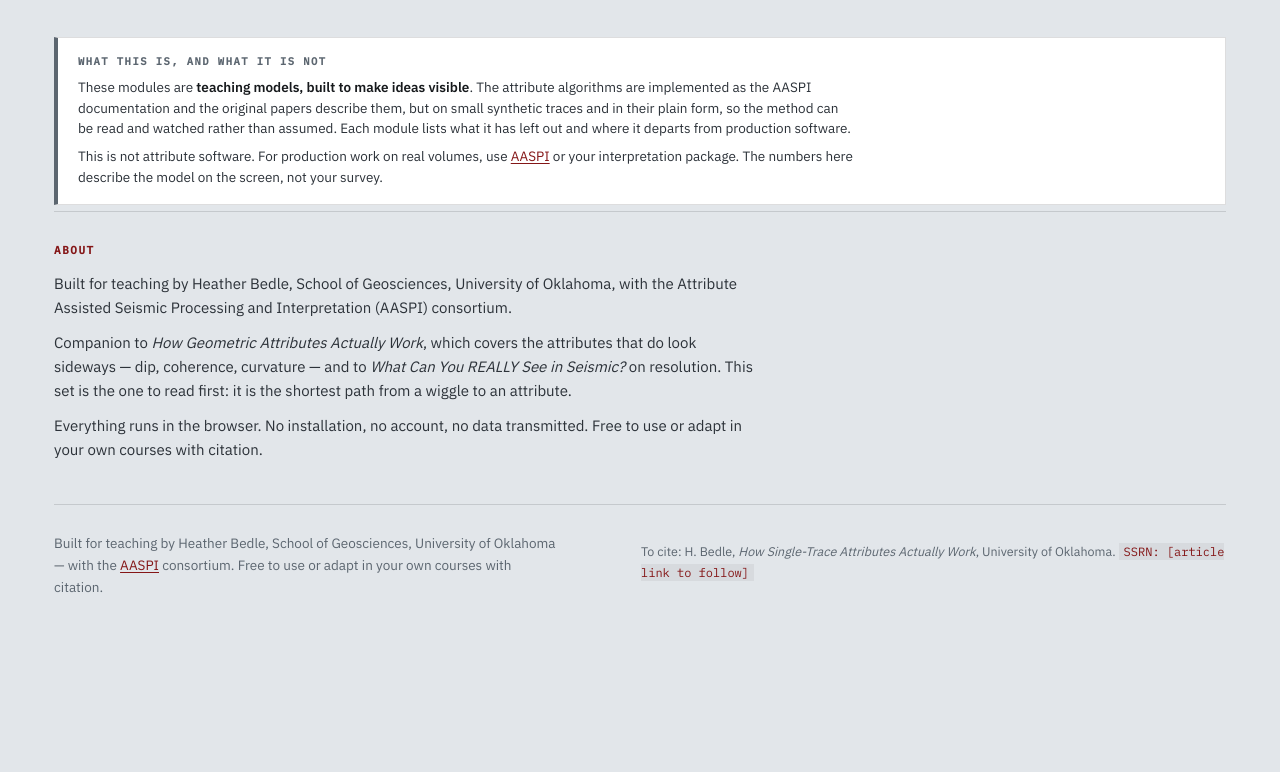
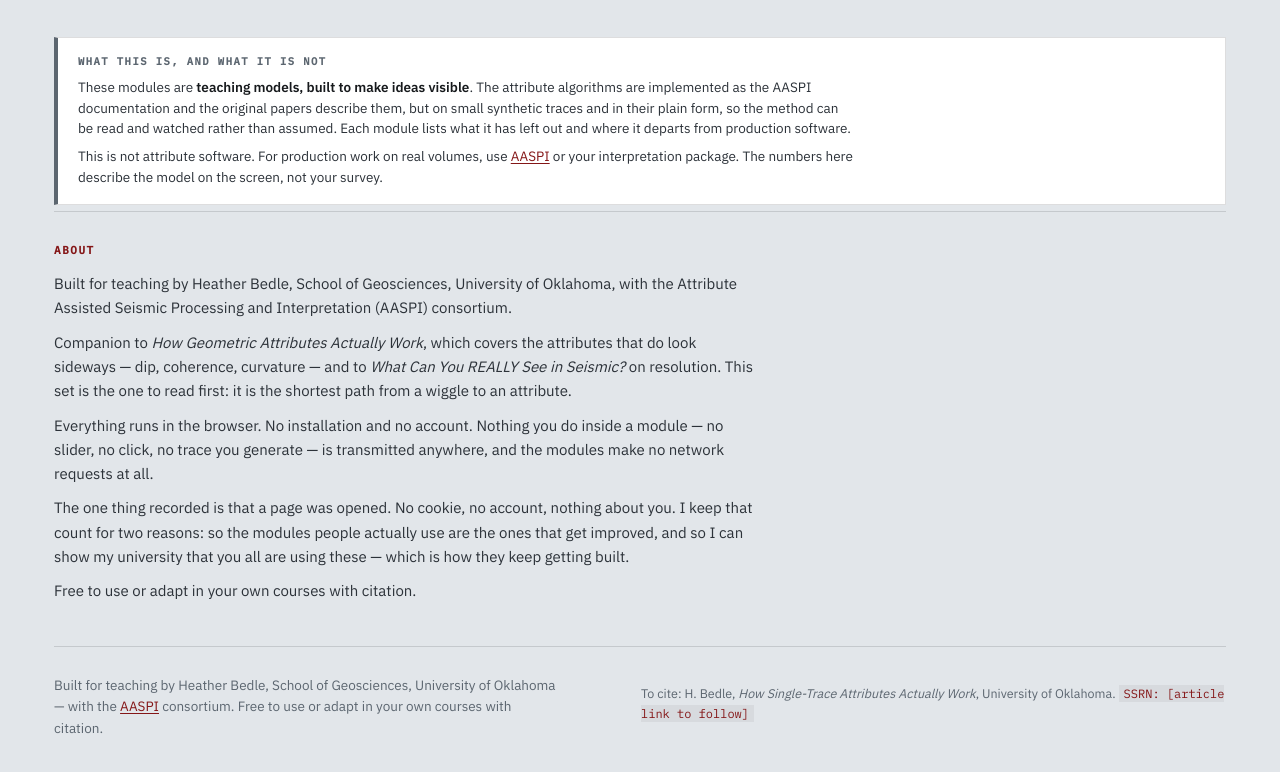
Before and after one commit to hbedle-subsurface/single-trace, a plain HTML site: page index.html in a window 1280 px wide. Shown: the part 2191-2963 px from the top of the page. Before the commit the page ends 2846 px from the top, so only its background shows below. Drawn offline with Linux system fonts and the light colour scheme.

Commit message:
Update index.html

```diff
--- a/index.html
+++ b/index.html
@@ -175,8 +175,13 @@
         look sideways — dip, coherence, curvature — and to <em>What Can You REALLY See in Seismic?</em> on
         resolution. This set is the one to read first: it is the shortest path from a wiggle to an
         attribute.</p>
-      <p>Everything runs in the browser. No installation, no account, no data transmitted. Free to use or
-        adapt in your own courses with citation.</p>
+      <p>Everything runs in the browser. No installation and no account. Nothing you do inside a module —
+        no slider, no click, no trace you generate — is transmitted anywhere, and the modules make no
+        network requests at all.</p>
+      <p>The one thing recorded is that a page was opened. No cookie, no account, nothing about you. I keep
+        that count for two reasons: so the modules people actually use are the ones that get improved, and
+        so I can show my university that you all are using these — which is how they keep getting built.</p>
+      <p>Free to use or adapt in your own courses with citation.</p>
     </div>
   </section>
 
@@ -191,6 +196,7 @@
   </footer>
 </div>
 
+<script src="assets/count.js"></script>
 <script src="assets/seismic.js"></script>
 <script src="assets/trace.js"></script>
 <script>
```
